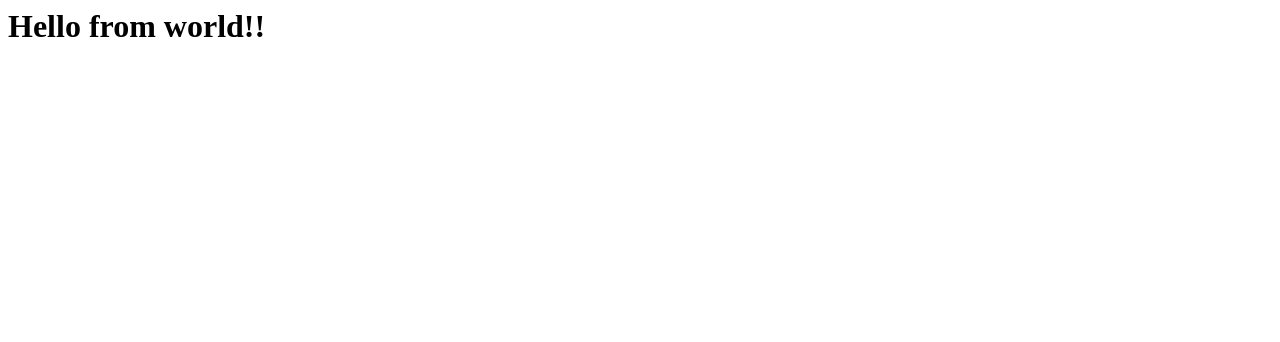
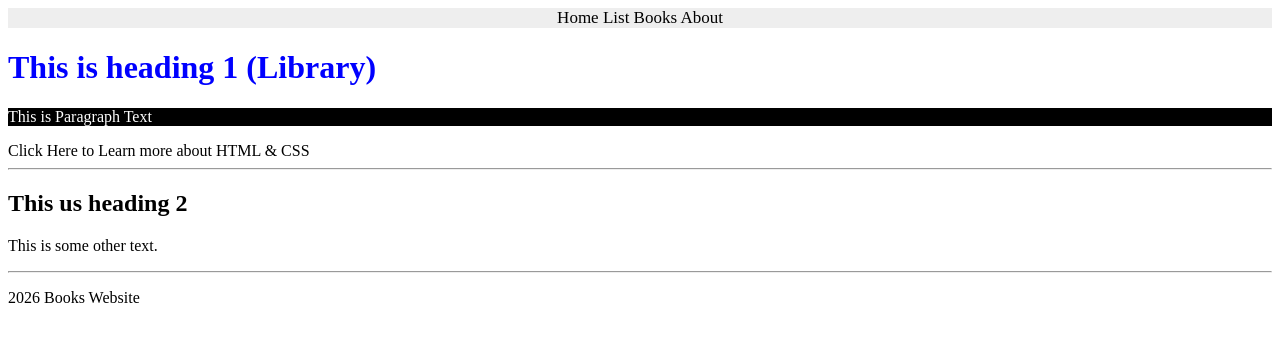
Before and after one commit to wedadSulaiman/CS471-Lab4, a Django app: page /books/ in a window 1280 px wide. Shown: the top 342 px of the page. Run offline with Django 5.2, Linux system fonts and the light colour scheme.

Commit message:
Lab4 Dgango

```diff
--- a/apps/bookmodule/urls.py
+++ b/apps/bookmodule/urls.py
@@ -2,7 +2,8 @@ from django.urls import path
 from . import views
 
 urlpatterns = [
-    path('', views.index),
-    path('index2/<int:val1>/',views.index2),
-    path('<int:bookId>/',views.viewbook),
+    path('', views.index, name="books.index"),
+    path('list_books/',views.list_books, name="books.list_books"),
+    path('<int:bookId>/',views.viewbook, name="books.view_one_book"),
+    path('aboutus/',views.aboutus, name="books.aboutus"),
 ]
--- a/apps/bookmodule/views.py
+++ b/apps/bookmodule/views.py
@@ -1,18 +1,14 @@
 from django.shortcuts import render
-from django.http import HttpResponse
+# from django.http import HttpResponse
 
 def index(request):
-    name = request.GET.get("name") or "world!"
-    return render(request, "bookmodule/index.html",{"name":name})
+    return render(request, "bookmodule/index.html")
 
-def index2(request, val1):
-    return HttpResponse("value1 = " +str(val1))
+def list_books(request):
+    return render(request, "bookmodule/list_books.html")
 
 def viewbook(request,bookId):
-    book1 = {'id':123, 'title':'Continuous Delivery', 'author':'J.Humble and D.Farley'}
-    book2 = {'id':456, 'title':'Secrets of Reverse Engineering', 'author':'E.Eilam'}
-    targetBook = None
-    if book1['id']== bookId : targetBook = book1
-    if book2['id']== bookId : targetBook = book2
-    context={'book':targetBook}
-    return render(request,'bookmodule/show.html',context)
+    return render(request,'bookmodule/one_book.html')
+
+def aboutus(request):
+    return render(request, "bookmodule/aboutus.html")
--- /dev/null
+++ b/apps/static/styles.css
@@ -0,0 +1,19 @@
+/* Navigation bar */
+.topnav{
+    background-color: #eeeeee;
+    width: 100%;
+}
+
+/* Links inside navigation */
+.topnav{
+    color: #000000;
+    text-align: center;
+    margin-right: 25px;
+    text-decoration: none;
+    font-size: 17px;
+}
+
+/* Active link */
+.topnav a .active{
+    color: #008CBA;
+}
--- a/apps/templates/bookmodule/index.html
+++ b/apps/templates/bookmodule/index.html
@@ -1 +1,13 @@
-<h1>Hello from {{ name }}! </h1>
+{% extends "layouts/base.html" %}
+{% load static %}
+{% block title %}My First Index HTML Page{% endblock title %}
+{% block content %}
+    <h1 style="color: blue;">This is heading 1 (Library)</h1>
+    <p style="color: white;background-color: black;">This is Paragraph Text</p>
+    <a herf="https://www.w3schools.com/html/default.asp">
+        Click Here to Learn more about HTML & CSS
+    </a>
+    <hr>
+    <h2>This us heading 2</h2>
+    <p>This is some other text.</p>
+{% endblock content %}
--- /dev/null
+++ b/apps/templates/includes/footer.html
@@ -0,0 +1,2 @@
+<hr>
+<p>2026 Books Website</p>
--- /dev/null
+++ b/apps/templates/includes/header.html
@@ -0,0 +1,12 @@
+{%with request.resolver_match.url_name as url_name %}
+<div class="topnav">
+    <a class="{% if url_name  == 'books.index' %}active{% endif %}"
+    herf="{%url 'books.index' %}"> Home </a>
+
+    <a class="{% if url_name  == 'books.list_books' %}active{% endif %}"
+    herf="{%url 'books.list_books' %}"> List Books </a>
+
+    <a class="{% if url_name  == 'books.aboutus'%}active{% endif %}"
+    herf="{%url 'books.aboutus' %}"> About </a>
+</div>
+{% endwith %}
--- /dev/null
+++ b/apps/templates/layouts/base.html
@@ -0,0 +1,20 @@
+<!DOCTYPE html>
+<html>
+    {% load static %}
+    <head>
+        <title> {% block title %}{% endblock title %}</title>
+        <meta name="keywords" content="Books, recent, Learning, library">
+        <meta name="description" content="Books website">
+        <meta name="author" content="author name">
+        <link rel="icon" href="{% static 'qu-icon.png'%}">
+        <link rel="stylesheet" href="{%static 'styles.css'%}">
+        <meta charset="UTF-8">
+
+        {% block stylesheets %}{% endblock stylesheets %}
+    </head>
+    <body>
+        {% include "includes/header.html" %}
+        {% block content %}{% endblock content %}
+        {% include "includes/footer.html" %}
+    </body>
+</html>
--- a/libraryproject/settings.py
+++ b/libraryproject/settings.py
@@ -120,3 +120,4 @@ USE_TZ = True
 # https://docs.djangoproject.com/en/6.0/howto/static-files/
 
 STATIC_URL = 'static/'
+STATICFILES_DIRS=[(os.path.join(BASE_DIR,"apps/static"))]
```
Also changed, not shown: apps/templates/bookmodule/aboutus.html (added, +14 -0 lines), apps/templates/bookmodule/list_books.html (added, +21 -0 lines), apps/templates/bookmodule/one_book.html (added, +18 -0 lines), apps/static/book1.jpg (added), apps/static/book2.jpg (added), apps/static/book3.jpg (added), apps/static/qu-icon.png (added).
